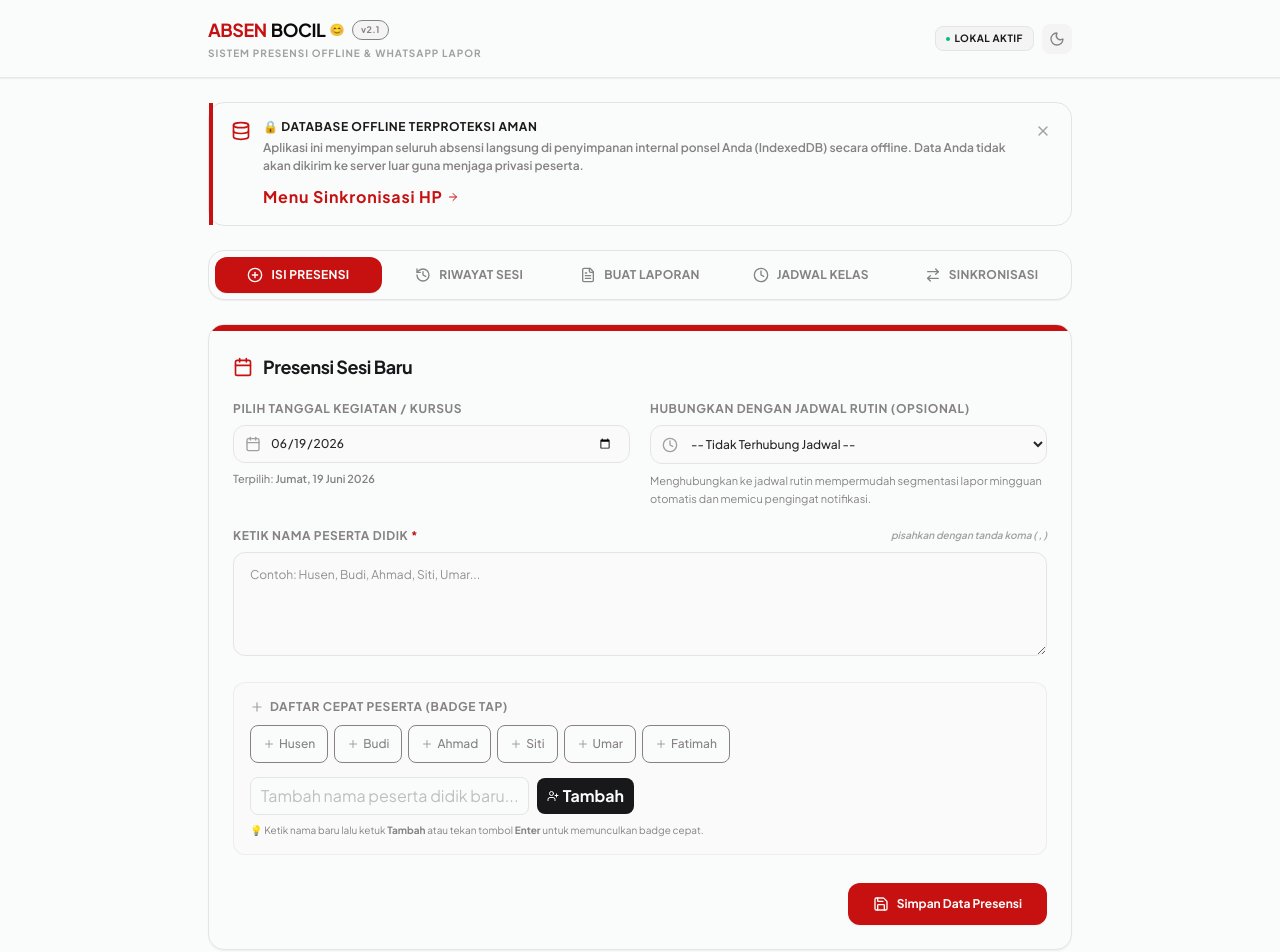
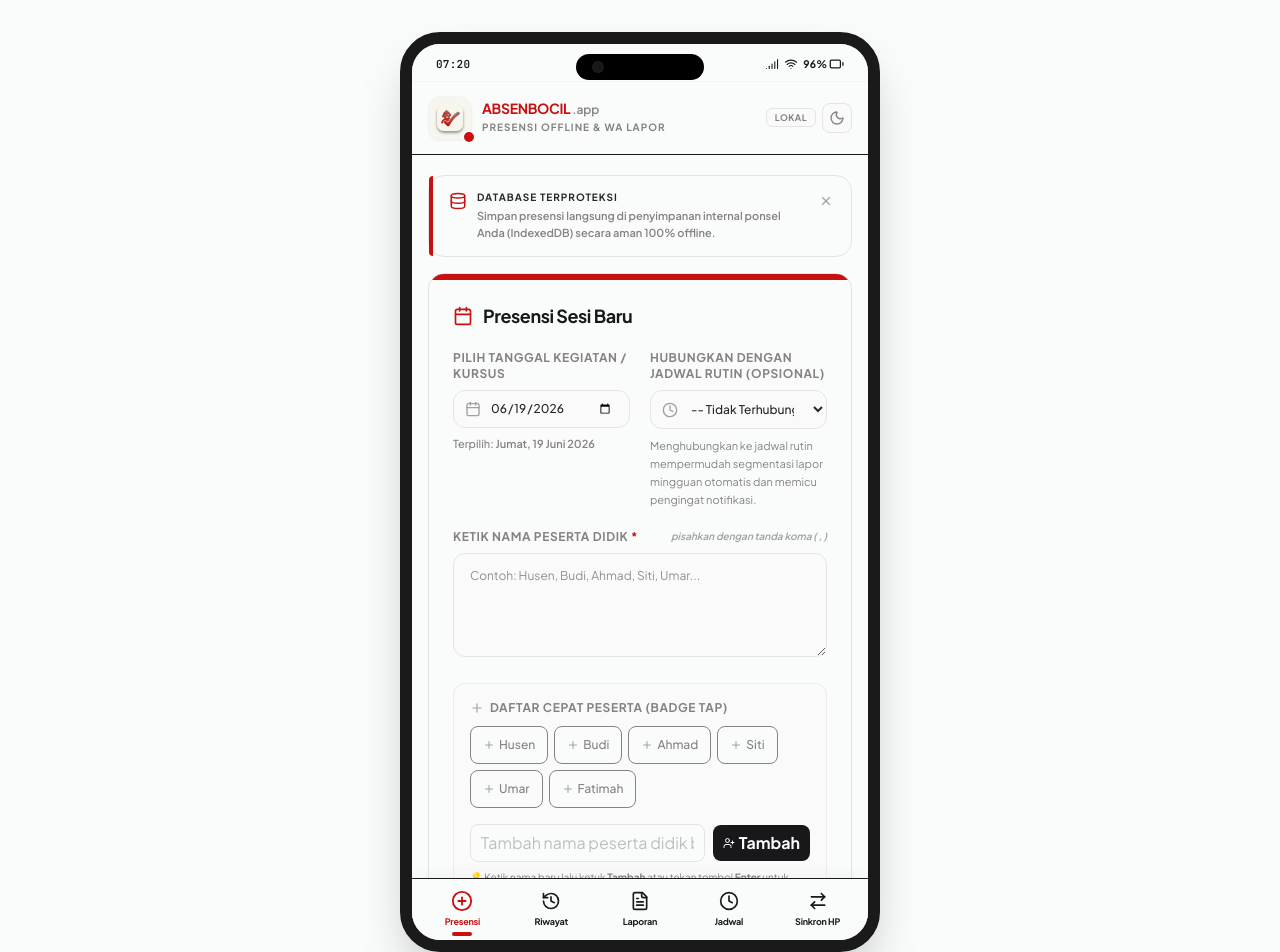
Before and after one commit to husenEF/Absensi-Bocil, a React (Vite) app: page / in a window 1280 px wide. Shown: the top 952 px of the page. Built offline with nearby package versions, Linux system fonts and the light colour scheme.

Commit message:
feat: add app logo and status bar ticker
- Import and implement custom application logo
- Add real-time clock ticker to the interface header

```diff
--- a/src/App.tsx
+++ b/src/App.tsx
@@ -1,4 +1,4 @@
-import React from 'react';
+import React, { useState, useEffect } from 'react';
 import { motion, AnimatePresence } from 'motion/react';
 import { AppProvider, useApp } from './context/AppContext';
 import { AttendanceInput } from './pages/AttendanceInput';
@@ -6,6 +6,10 @@ import { AttendanceHistory } from './pages/AttendanceHistory';
 import { ReportGenerator } from './pages/ReportGenerator';
 import { ScheduleManagement } from './pages/ScheduleManagement';
 import { SyncManagement } from './pages/SyncManagement';
+
+// Import custom app logo image generated
+// @ts-ignore
+import logoImg from './assets/images/absenbocil_logo_1781882615871.jpg';
 
 import {
   PlusCircle,
@@ -23,7 +27,10 @@ import {
   Info,
   X,
   Plus,
-  ArrowRightLeft
+  ArrowRightLeft,
+  Battery,
+  Signal,
+  Check
 } from 'lucide-react';
 
 const MainAppContent: React.FC = () => {
@@ -41,6 +48,21 @@ const MainAppContent: React.FC = () => {
     loading,
     records
   } = useApp();
+
+  // Mobile status bar local time
+  const [tickerTime, setTickerTime] = useState('');
+
+  useEffect(() => {
+    const updateTime = () => {
+      const now = new Date();
+      const hrs = String(now.getHours()).padStart(2, '0');
+      const mins = String(now.getMinutes()).padStart(2, '0');
+      setTickerTime(`${hrs}:${mins}`);
+    };
+    updateTime();
+    const interval = setInterval(updateTime, 1000);
+    return () => clearInterval(interval);
+  }, []);
 
   // Selected component view
   const renderActivePage = () => {
@@ -61,216 +83,239 @@ const MainAppContent: React.FC = () => {
   };
 
   return (
-    <div className="min-h-screen bg-stone-50 dark:bg-zinc-950 text-stone-900 dark:text-zinc-100 flex flex-col antialiased transition-colors duration-200">
+    <div className="min-h-screen bg-stone-50 dark:bg-zinc-950 flex items-center justify-center py-0 md:py-8 transition-colors duration-200">
 
-      {/* Toast Alert floating */}
+      {/* Toast Alert floating - standard positioning inside viewport */}
       <AnimatePresence>
         {toast && (
-          <div className="fixed top-6 left-1/2 -translate-x-1/2 z-50">
+          <div className="fixed top-8 left-1/2 -translate-x-1/2 z-50">
             <motion.div
-              initial={{ opacity: 0, y: -20, scale: 0.95 }}
-              animate={{ opacity: 1, y: 0, scale: 1 }}
-              exit={{ opacity: 0, y: -20, scale: 0.95 }}
-              className={`flex items-center gap-2.5 px-5 py-3 rounded-xl shadow-lg border text-xs font-bold font-sans ${
-                toast.type === 'success' ? 'bg-zinc-900 text-white border-zinc-805 dark:bg-zinc-900 dark:text-white dark:border-zinc-800' :
-                toast.type === 'error' ? 'bg-red-500/10 text-red-650 dark:text-red-400 border-red-500/20' :
-                'bg-zinc-900 text-stone-100 border-zinc-800'
+              initial={{ opacity: 0, scale: 0.9, y: -20 }}
+              animate={{ opacity: 1, scale: 1, y: 0 }}
+              exit={{ opacity: 0, scale: 0.9, y: -20 }}
+              className={`flex items-center gap-2.5 px-5 py-3.5 rounded-2xl shadow-xl border text-xs font-bold font-sans ${
+                toast.type === 'success' ? 'bg-zinc-900 border-zinc-800 text-white' :
+                toast.type === 'error' ? 'bg-brick-ember/10 border-brick-ember/20 text-brick-ember' :
+                'bg-smoky-rose/10 border-smoky-rose/20 text-smoky-rose'
               }`}
             >
-              {toast.type === 'success' && <span className="w-1.5 h-1.5 rounded-full bg-emerald-500 animate-ping" />}
-              {toast.type === 'error' && <AlertCircle className="w-4 h-4 text-red-600 dark:text-red-400" />}
-              {toast.type === 'info' && <Info className="w-4 h-4 text-blue-400" />}
+              {toast.type === 'success' && <span className="w-2 h-2 rounded-full bg-emerald-505 animate-pulse" />}
+              {toast.type === 'error' && <AlertCircle className="w-4 h-4 text-brick-ember" />}
+              {toast.type === 'info' && <Info className="w-4 h-4 text-cool-steel" />}
               <span>{toast.message}</span>
             </motion.div>
           </div>
         )}
       </AnimatePresence>
 
-      {/* Modernist Header */}
-      <header className="bg-white dark:bg-zinc-900 border-b border-zinc-200/80 dark:border-zinc-805/90 sticky top-0 z-40 shadow-2xs">
-        <div className="max-w-4xl mx-auto px-4 py-4">
-          <div className="flex flex-col sm:flex-row sm:items-center sm:justify-between gap-3">
+      {/* Extreme High-Fidelity Mobile Phone Frame Wrapper on desktop */}
+      <div className="w-full max-w-[480px] min-h-screen md:min-h-[850px] md:max-h-[920px] bg-white dark:bg-zinc-900 md:rounded-[40px] md:border-[12px] md:border-zinc-850 dark:md:border-zinc-800 shadow-2xl flex flex-col relative overflow-hidden transition-all duration-300 md:aspect-[9/19.5]">
 
-            {/* Logo and Brand Title */}
-            <div className="flex items-center justify-between">
+        {/* iOS Dynamic Island Notch */}
+        <div className="hidden md:flex absolute top-2.5 left-1/2 -translate-x-1/2 w-32 h-6.5 bg-black rounded-full z-50 items-center justify-center shadow-inner">
+          <div className="w-3 h-3 bg-zinc-900 rounded-full absolute left-4 border border-zinc-800/40" />
+          <div className="w-1.5 h-1.5 bg-zinc-90 w-1 rounded-full absolute right-6 opacity-30" />
+        </div>
+
+        {/* Floating Battery & Carrier simulated status bar */}
+        <div className="bg-white/95 dark:bg-zinc-900/95 border-b border-zinc-100 dark:border-zinc-850 px-5 pt-3 pb-2 flex items-center justify-between text-[11px] font-black tracking-wide text-zinc-550 dark:text-zinc-400 z-30 select-none">
+          <div className="font-bold font-mono pl-1">{tickerTime || '08:00'}</div>
+          <div className="flex items-center gap-1.5 pr-1 scale-95 origin-right">
+            <Signal className="w-3.5 h-3.5" />
+            <Wifi className="w-3.5 h-3.5" />
+            <div className="flex items-center gap-0.5">
+              <span>96%</span>
+              <Battery className="w-4 h-4 rotate-0 shrink-0" />
+            </div>
+          </div>
+        </div>
+
+        {/* PWA Promotion notification inline pop */}
+        {deferredPrompt && (
+          <div className="bg-brick-ember text-white px-4 py-2.5 flex items-center justify-between gap-2.5 text-3xs font-extrabold uppercase tracking-wider relative z-20">
+            <div className="flex items-center gap-1.5">
+              <Sparkles className="w-3.5 h-3.5 animate-spin" />
+              <span>Instal AbsenBocil di layar HP Anda!</span>
+            </div>
+            <button
+              onClick={executePWAPrompt}
+              className="px-2.5 py-1 bg-white text-brick-ember rounded-md font-bold cursor-pointer hover:bg-zinc-100"
+            >
+              Pasang
+            </button>
+          </div>
+        )}
+
+        {/* Mobile App View Header */}
+        <header className="bg-white dark:bg-zinc-900 border-b border-zinc-150 dark:border-zinc-805/80 px-4 py-3.5 shrink-0">
+          <div className="flex items-center justify-between gap-3">
+            <div className="flex items-center gap-2.5">
+              {/* Premium custom high-fidelity brand launcher logo */}
+              <div className="relative">
+                <img
+                  src={logoImg}
+                  alt="AbsenBocil logo"
+                  referrerPolicy="no-referrer"
+                  className="w-11 h-11 object-cover rounded-xl shadow-xs border border-zinc-200/40 dark:border-zinc-800"
+                />
+                <div className="absolute -bottom-1 -right-1 w-3.5 h-3.5 rounded-full bg-brick-ember border-2 border-white dark:border-zinc-900" />
+              </div>
+
               <div>
-                <div className="flex items-center gap-2">
-                  <h1 className="text-lg font-black tracking-tight flex items-center gap-1 text-zinc-900 dark:text-white uppercase">
-                    <span className="text-red-650">Absen</span>
-                    <span className="text-stone-950 dark:text-zinc-100">Bocil</span>
-                    <span className="text-red-650 text-xs font-black">😊</span>
-                  </h1>
-                  <span className="px-2 py-0.5 rounded-full text-[9px] font-black bg-zinc-100 dark:bg-zinc-800 text-zinc-650 dark:text-zinc-350 border border-zinc-250 dark:border-zinc-700 tracking-wider">v2.1</span>
-                </div>
-                <p className="text-[10px] text-zinc-400 dark:text-zinc-500 uppercase font-bold tracking-widest mt-0.5">Sistem Presensi Offline &amp; WhatsApp Lapor</p>
+                <h1 className="text-sm font-black tracking-tight text-brick-ember leading-tight uppercase font-sans">
+                  AbsenBocil<span className="text-zinc-700 dark:text-zinc-200 font-semibold tracking-normal text-xs ml-0.5 font-sans lowercase">.app</span>
+                </h1>
+                <p className="text-[10px] text-zinc-500 dark:text-zinc-400 font-black tracking-widest uppercase mt-0.5">Presensi Offline &amp; WA Lapor</p>
               </div>
             </div>
 
-            {/* Icons + badges toolbar */}
-            <div className="flex flex-wrap items-center gap-2 self-start sm:self-center">
-
-              {/* PWA Promotion button */}
-              {deferredPrompt && (
-                <button
-                  onClick={executePWAPrompt}
-                  className="px-3 py-1 bg-red-650 hover:bg-red-750 text-white font-extrabold text-[10px] uppercase tracking-wider rounded-lg transition-all shadow-3xs cursor-pointer inline-flex items-center gap-1"
-                >
-                  <Sparkles className="w-3" />
-                  <span>Pasang Aplikasi</span>
-                </button>
-              )}
-
-              {/* Online Indicator Badge */}
-              <div className={`inline-flex items-center gap-1 px-2.5 py-1 rounded-lg text-[10px] font-black uppercase tracking-wider border transition-colors ${
+            {/* Config & Dark toggle buttons */}
+            <div className="flex items-center gap-1.5">
+              <div className={`px-2 py-0.5 rounded-md text-[9px] font-black uppercase tracking-wider border ${
                 onlineStatus
-                  ? 'bg-zinc-100 dark:bg-zinc-800 text-zinc-705 dark:text-zinc-400 border-zinc-200 dark:border-zinc-750'
-                  : 'bg-red-500/10 text-red-650 border-red-500/20'
+                  ? 'bg-zinc-50 dark:bg-zinc-950 text-zinc-600 dark:text-zinc-400 border-zinc-200 dark:border-zinc-850'
+                  : 'bg-brick-ember/10 text-brick-ember border-brick-ember/20'
               }`}>
-                {onlineStatus ? (
-                  <>
-                    <span className="w-1 h-1 rounded-full bg-emerald-500" />
-                    <span>Lokal Aktif</span>
-                  </>
-                ) : (
-                  <>
-                    <WifiOff className="w-3 h-3 text-red-650 shrink-0" />
-                    <span>Nirkoneksi</span>
-                  </>
-                )}
+                {onlineStatus ? 'Lokal' : 'Offline'}
               </div>
 
-              {/* Dark Theme toggle button */}
               <button
                 type="button"
                 onClick={() => setDarkMode(prev => !prev)}
-                className="p-1.5 rounded-lg bg-zinc-100 dark:bg-zinc-800 text-zinc-600 dark:text-zinc-300 hover:bg-zinc-200 dark:hover:bg-zinc-700 transition-colors cursor-pointer border border-transparent"
-                title={darkMode ? "Beralih ke Terang" : "Beralih ke Gelap"}
+                className="p-1.5 rounded-lg bg-zinc-50 dark:bg-zinc-950 border border-zinc-200 dark:border-zinc-850 text-zinc-650 hover:bg-zinc-100 dark:hover:bg-zinc-900 cursor-pointer transition-colors"
+                title="Beralih Mode"
               >
-                {darkMode ? <Sun className="w-4 h-4 text-amber-500" /> : <Moon className="w-4 h-4 text-zinc-500" />}
+                {darkMode ? <Sun className="w-4 h-4 text-orange-400" /> : <Moon className="w-4 h-4 text-zinc-500" />}
               </button>
+            </div>
+          </div>
+        </header>
 
-            </div>
+        {/* Scrollable Viewport Arena */}
+        <div className="flex-1 overflow-y-auto px-4 py-5 space-y-4 pb-24 bg-[#fafcfc] dark:bg-zinc-950">
 
-          </div>
-        </div>
-      </header>
-
-      {/* Main Container */}
-      <main className="flex-1 max-w-4xl w-full mx-auto px-4 py-6 space-y-6">
-
-        {/* Protected DB Notice Banner */}
-        {!hideDbNotice && (
-          <motion.div
-            initial={{ opacity: 0, y: -5 }}
-            animate={{ opacity: 1, y: 0 }}
-            className="p-4 bg-white dark:bg-zinc-900 border border-zinc-200 dark:border-zinc-800 rounded-2xl flex items-start justify-between gap-3 relative shadow-3xs"
-          >
-            {/* Accent strip */}
-            <div className="absolute top-0 bottom-0 left-0 w-1 bg-red-650" />
-
-            <div className="flex items-start gap-3 pl-1.5">
-              <Database className="w-5 h-5 text-red-650 shrink-0 mt-0.5" />
-              <div className="space-y-1">
-                <h3 className="text-xs font-black text-zinc-850 dark:text-zinc-100 uppercase tracking-wider">🔒 Database Offline Terproteksi Aman</h3>
-                <p className="text-xs text-zinc-500 dark:text-zinc-400 leading-normal font-semibold">
-                  Aplikasi ini menyimpan seluruh absensi langsung di penyimpanan internal ponsel Anda (IndexedDB) secara offline. Data Anda tidak akan dikirim ke server luar guna menjaga privasi peserta.
-                </p>
-                <div className="pt-1.5 flex items-center gap-4 text-3xs font-black uppercase text-red-650 tracking-wider">
-                  <button onClick={() => setActiveTab('sinkronisasi')} className="hover:underline flex items-center gap-1 cursor-pointer">
-                    <span>Menu Sinkronisasi HP</span>
-                    <ArrowRight className="w-3" />
-                  </button>
+          {/* Main system alert banners */}
+          {!hideDbNotice && (
+            <motion.div
+              initial={{ opacity: 0, scale: 0.95 }}
+              animate={{ opacity: 1, scale: 1 }}
+              className="p-3.5 bg-white dark:bg-zinc-900 border border-zinc-200 dark:border-zinc-800 rounded-2xl flex items-start justify-between gap-3 relative shadow-3xs"
+            >
+              <div className="absolute top-0 bottom-0 left-0 w-1 bg-brick-ember rounded-l-2xl" />
+              <div className="flex items-start gap-2.5 pl-1.5">
+                <Database className="w-4.5 h-4.5 text-brick-ember shrink-0 mt-0.5" />
+                <div className="space-y-0.5">
+                  <h4 className="text-[10px] font-black text-zinc-800 dark:text-zinc-100 uppercase tracking-widest">Database Terproteksi</h4>
+                  <p className="text-[11px] text-zinc-500 dark:text-zinc-400 leading-relaxed font-semibold">
+                    Simpan presensi langsung di penyimpanan internal ponsel Anda (IndexedDB) secara aman 100% offline.
+                  </p>
                 </div>
               </div>
-            </div>
+              <button
+                onClick={handleDismissDbNotice}
+                className="p-1 hover:bg-zinc-100 dark:hover:bg-zinc-805 rounded-lg text-zinc-400 cursor-pointer text-3xs"
+                title="Dismiss info"
+              >
+                <X className="w-3.5 h-3.5" />
+              </button>
+            </motion.div>
+          )}
 
-            <button
-              onClick={handleDismissDbNotice}
-              className="p-1 hover:bg-zinc-100 dark:hover:bg-zinc-805 rounded-lg text-zinc-400 transition-colors cursor-pointer"
-              title="Sembunyikan info"
-            >
-              <X className="w-4 h-4" />
-            </button>
-          </motion.div>
-        )}
+          {/* Active View Container with nice page transition fade */}
+          <AnimatePresence mode="wait">
+            {renderActivePage()}
+          </AnimatePresence>
 
-        {/* Tab Navigation Menu */}
-        <nav className="bg-white dark:bg-zinc-900 p-1.5 rounded-2xl border border-zinc-200 dark:border-zinc-800 flex flex-wrap gap-1 shadow-2xs">
+        </div>
+
+        {/* Sticky Mobile bottom tabs for high-fidelity native feeling */}
+        <nav className="absolute bottom-0 inset-x-0 bg-white/95 dark:bg-zinc-900/95 backdrop-blur-md border-t border-zinc-150 dark:border-zinc-805 px-2 py-2 flex items-center justify-around gap-1 z-40 shadow-[0_-5px_15px_rgba(0,0,0,0.03)] select-none">
+
+          {/* Tab 1: Input presensi */}
           <button
             onClick={() => setActiveTab('input')}
-            className={`flex-1 min-w-[120px] inline-flex items-center justify-center gap-2 px-3.5 py-2.5 rounded-xl text-xs font-black transition-all uppercase tracking-wide cursor-pointer ${
+            className={`flex flex-col items-center justify-center py-1 flex-1 transition-all relative cursor-pointer ${
               activeTab === 'input'
-                ? 'bg-red-650 text-white shadow-2xs'
-                : 'text-zinc-650 dark:text-zinc-400 hover:bg-zinc-50 dark:hover:bg-zinc-805'
+                ? 'text-brick-ember font-black'
+                : 'text-zinc-450 dark:text-zinc-500 hover:text-zinc-700 dark:hover:text-zinc-355 font-bold'
             }`}
           >
-            <PlusCircle className="w-4 h-4" />
-            <span>Isi Presensi</span>
+            <PlusCircle className={`w-5 h-5 transition-transform duration-300 ${activeTab === 'input' ? 'scale-110 text-brick-ember' : ''}`} />
+            <span className="text-[9px] mt-1 tracking-tight">Presensi</span>
+            {activeTab === 'input' && (
+              <motion.div layoutId="nav-dot" className="absolute -bottom-1 w-5 h-1 bg-brick-ember rounded-full" />
+            )}
           </button>
 
+          {/* Tab 2: Riwayat Sesi */}
           <button
             onClick={() => setActiveTab('riwayat')}
-            className={`flex-1 min-w-[120px] inline-flex items-center justify-center gap-2 px-3.5 py-2.5 rounded-xl text-xs font-black transition-all uppercase tracking-wide cursor-pointer ${
+            className={`flex flex-col items-center justify-center py-1 flex-1 transition-all relative cursor-pointer ${
               activeTab === 'riwayat'
-                ? 'bg-red-650 text-white shadow-2xs'
-                : 'text-zinc-650 dark:text-zinc-400 hover:bg-zinc-50 dark:hover:bg-zinc-805'
+                ? 'text-brick-ember font-black'
+                : 'text-zinc-450 dark:text-zinc-500 hover:text-zinc-700 dark:hover:text-zinc-355 font-bold'
             }`}
           >
-            <History className="w-4 h-4" />
-            <span>Riwayat Sesi</span>
+            <History className={`w-5 h-5 transition-transform duration-300 ${activeTab === 'riwayat' ? 'scale-110 text-brick-ember' : ''}`} />
+            <span className="text-[9px] mt-1 tracking-tight">Riwayat</span>
+            {activeTab === 'riwayat' && (
+              <motion.div layoutId="nav-dot" className="absolute -bottom-1 w-5 h-1 bg-brick-ember rounded-full" />
+            )}
           </button>
 
+          {/* Tab 3: Buat Laporan */}
           <button
             onClick={() => setActiveTab('laporan')}
-            className={`flex-1 min-w-[120px] inline-flex items-center justify-center gap-2 px-3.5 py-2.5 rounded-xl text-xs font-black transition-all uppercase tracking-wide cursor-pointer ${
+            className={`flex flex-col items-center justify-center py-1 flex-1 transition-all relative cursor-pointer ${
               activeTab === 'laporan'
-                ? 'bg-red-650 text-white shadow-2xs'
-                : 'text-zinc-650 dark:text-zinc-400 hover:bg-zinc-50 dark:hover:bg-zinc-805'
+                ? 'text-brick-ember font-black'
+                : 'text-zinc-450 dark:text-zinc-500 hover:text-zinc-700 dark:hover:text-zinc-355 font-bold'
             }`}
           >
-            <FileText className="w-4 h-4" />
-            <span>Buat Laporan</span>
+            <FileText className={`w-5 h-5 transition-transform duration-300 ${activeTab === 'laporan' ? 'scale-110 text-brick-ember' : ''}`} />
+            <span className="text-[9px] mt-1 tracking-tight">Laporan</span>
+            {activeTab === 'laporan' && (
+              <motion.div layoutId="nav-dot" className="absolute -bottom-1 w-5 h-1 bg-brick-ember rounded-full" />
+            )}
           </button>
 
+          {/* Tab 4: Jadwal Kelas */}
           <button
             onClick={() => setActiveTab('jadwal')}
-            className={`flex-1 min-w-[120px] inline-flex items-center justify-center gap-2 px-3.5 py-2.5 rounded-xl text-xs font-black transition-all uppercase tracking-wide cursor-pointer ${
+            className={`flex flex-col items-center justify-center py-1 flex-1 transition-all relative cursor-pointer ${
               activeTab === 'jadwal'
-                ? 'bg-red-650 text-white shadow-2xs'
-                : 'text-zinc-650 dark:text-zinc-400 hover:bg-zinc-50 dark:hover:bg-zinc-805'
+                ? 'text-brick-ember font-black'
+                : 'text-zinc-450 dark:text-zinc-500 hover:text-zinc-700 dark:hover:text-zinc-355 font-bold'
             }`}
           >
-            <Clock className="w-4 h-4" />
-            <span>Jadwal Kelas</span>
+            <Clock className={`w-5 h-5 transition-transform duration-300 ${activeTab === 'jadwal' ? 'scale-110 text-brick-ember' : ''}`} />
+            <span className="text-[9px] mt-1 tracking-tight">Jadwal</span>
+            {activeTab === 'jadwal' && (
+              <motion.div layoutId="nav-dot" className="absolute -bottom-1 w-5 h-1 bg-brick-ember rounded-full" />
+            )}
           </button>
 
+          {/* Tab 5: Sinkronisasi */}
           <button
             onClick={() => setActiveTab('sinkronisasi')}
-            className={`flex-1 min-w-[120px] inline-flex items-center justify-center gap-2 px-3.5 py-2.5 rounded-xl text-xs font-black transition-all uppercase tracking-wide cursor-pointer ${
+            className={`flex flex-col items-center justify-center py-1 flex-1 transition-all relative cursor-pointer ${
               activeTab === 'sinkronisasi'
-                ? 'bg-red-650 text-white shadow-2xs'
-                : 'text-zinc-650 dark:text-zinc-400 hover:bg-zinc-50 dark:hover:bg-zinc-805'
+                ? 'text-brick-ember font-black'
+                : 'text-zinc-450 dark:text-zinc-500 hover:text-zinc-700 dark:hover:text-zinc-355 font-bold'
             }`}
           >
-            <ArrowRightLeft className="w-4 h-4" />
-            <span>Sinkronisasi</span>
+            <ArrowRightLeft className={`w-5 h-5 transition-transform duration-300 ${activeTab === 'sinkronisasi' ? 'scale-110 text-brick-ember' : ''}`} />
+            <span className="text-[9px] mt-1 tracking-tight">Sinkron HP</span>
+            {activeTab === 'sinkronisasi' && (
+              <motion.div layoutId="nav-dot" className="absolute -bottom-1 w-5 h-1 bg-brick-ember rounded-full" />
+            )}
           </button>
         </nav>
 
-        {/* Content Render Area */}
-        <AnimatePresence mode="wait">
-          {renderActivePage()}
-        </AnimatePresence>
+        {/* Elegant simulated mobile home button indicator for native feel on desktop */}
+        <div className="hidden md:block absolute bottom-1 left-1/2 -translate-x-1/2 w-32 h-1 bg-zinc-350 dark:bg-zinc-700 rounded-full z-50 pointer-events-none" />
 
-      </main>
-
-      {/* Humble Elegant Footer Footer */}
-      <footer className="border-t border-zinc-200 dark:border-zinc-805 py-6 mt-12 select-none">
-        <div className="max-w-4xl mx-auto px-4 text-center space-y-1.5">
-          <p className="text-[10px] uppercase font-black tracking-widest text-zinc-400 dark:text-zinc-500">AbsenBocil 😊 Siswa Presensi &amp; WhatsApp Bulanan Lapor</p>
-          <p className="text-3xs text-zinc-400 dark:text-zinc-500 font-semibold">Tersimpan secara sandboxed penuh di Browser lokal. Hak Cipta Terlindungi.</p>
-        </div>
-      </footer>
+      </div>
 
     </div>
   );
--- a/src/pages/AttendanceInput.tsx
+++ b/src/pages/AttendanceInput.tsx
@@ -314,7 +314,7 @@ export const AttendanceInput: React.FC = () => {
             )}
 
             {/* Quick manual additions directly to textarea */}
-            <div className="mt-3.5 flex items-center gap-2 max-w-sm">
+            <div className="mt-4 flex items-center gap-2 max-w-sm">
               <input
                 type="text"
                 id="quick_add_name"
```
Also changed, not shown: src/assets/images/absenbocil_logo_1781882615871.jpg (added).
